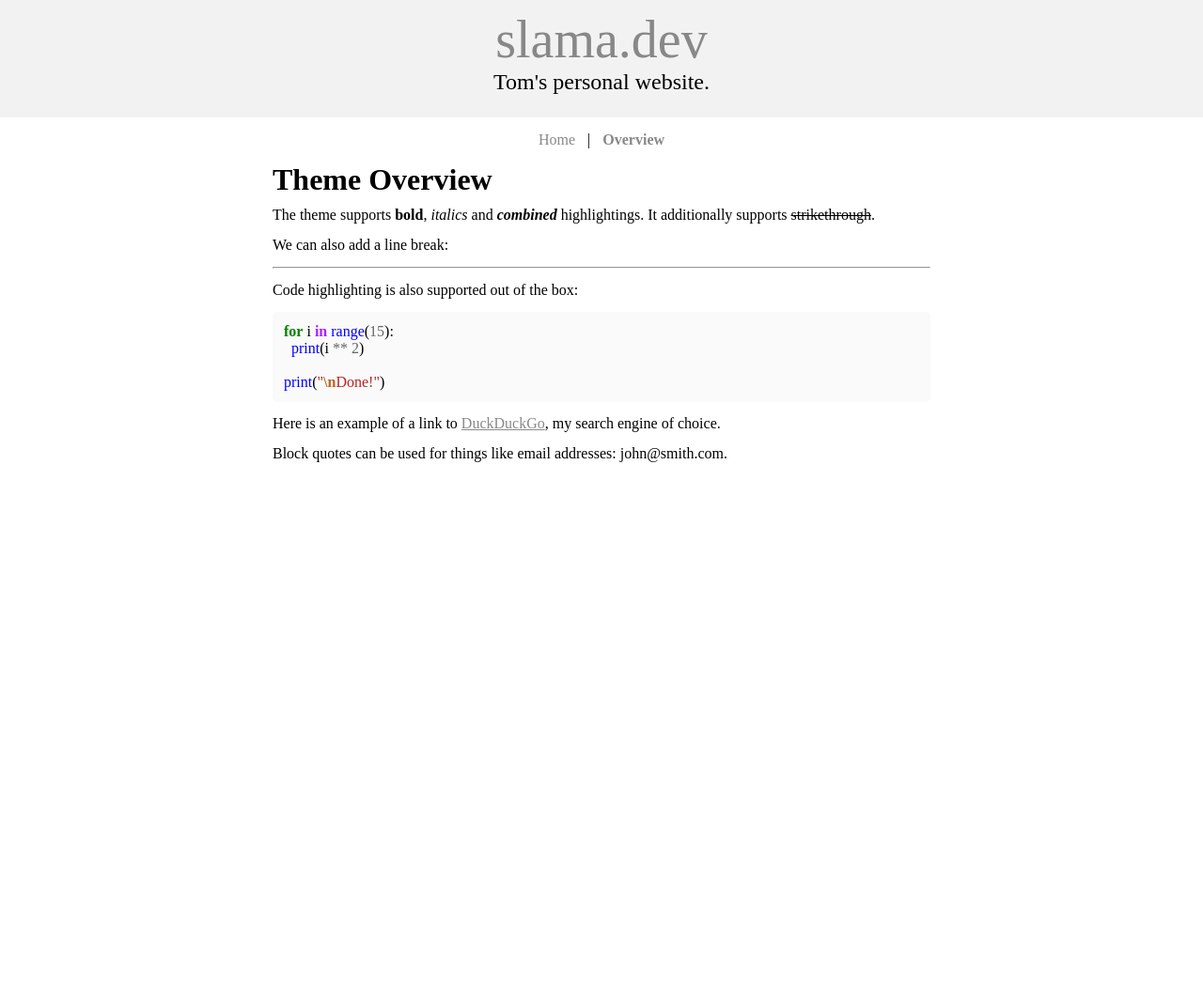
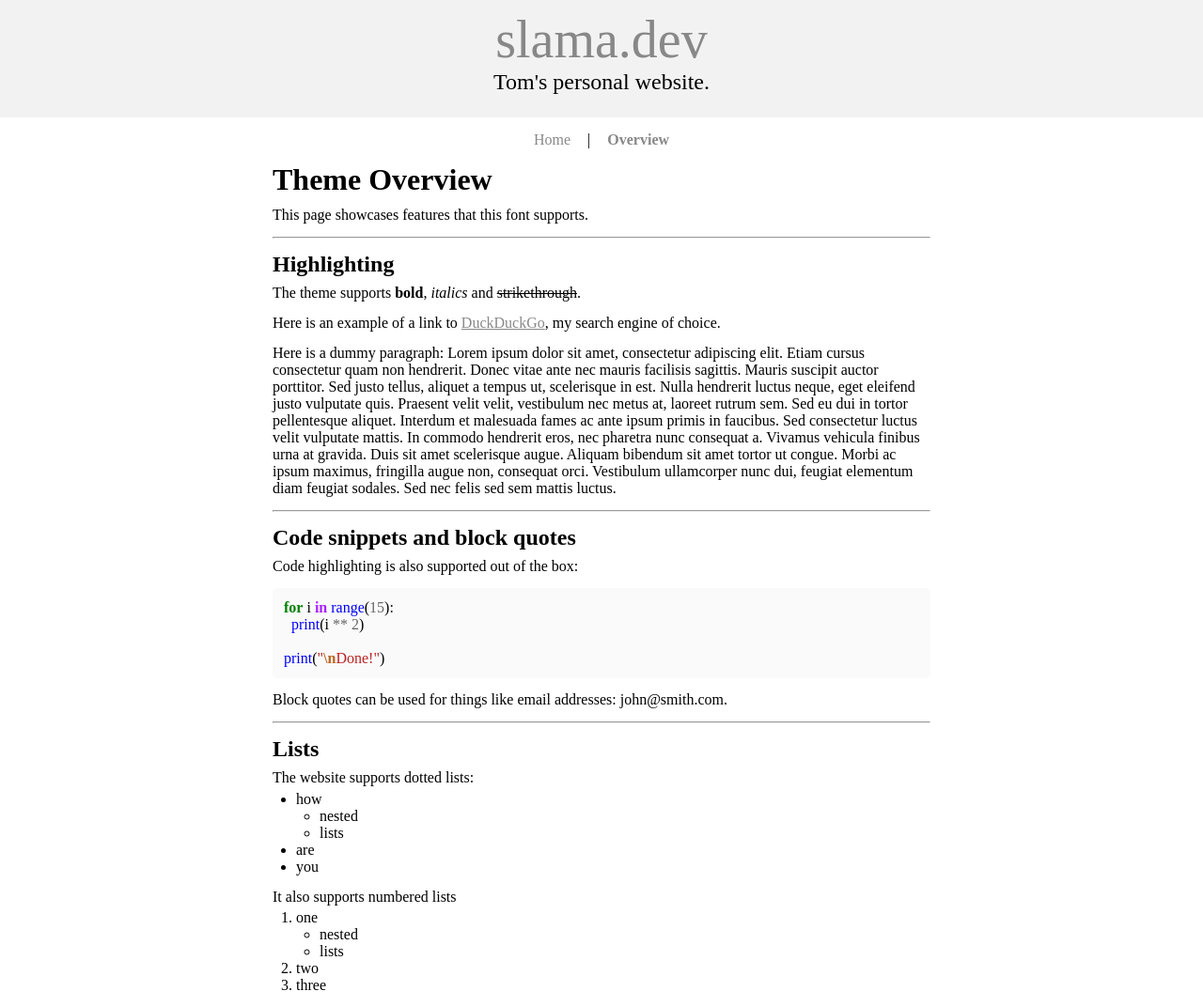
Before and after one commit to xiaoxiae/slama.dev, a Jekyll site: the page built from overview.md, in a window 1280 px wide. Shown: the whole page at 94% size. Built offline with Jekyll 4.4.1, drawn with Linux system fonts in a browser that asks for light colours; some web fonts are replaced; before the commit the page ends 900 px from its top, so only the background shows below that.

Commit message:
add support for ordered and unordered lists

````diff
--- a/_sass/_main.scss
+++ b/_sass/_main.scss
@@ -19,7 +19,7 @@ $website-padding: 25px;  // left/right padding of website content
 $header-padding: 10px;           // top/bottom padding of header
 $navigation-padding: 15px;       // top/bottom padding of navbar
 
-$navigation-item-spacing: 18px;  // spacing between each of the navigation items
+$navigation-item-spacing: 28px;  // spacing between each of the navigation items
 
 $title-size: 350%;
 $description-size: 150%;
@@ -109,9 +109,15 @@ body {
   font-family:"Fira Sans";
   font-weight: 300;
 
-  ul {
-    list-style-type: circle;
+  ul, ol {
     padding-left: $list-item-left-padding;
+    margin-top: -$line-spacing / 1.5;
+    padding-bottom: $line-spacing;
+  }
+
+  ul ul, ol ul {
+    margin: 0;
+    padding-bottom: 0;
   }
 
   p, hr {margin-bottom: $line-spacing;}
--- a/overview.md
+++ b/overview.md
@@ -5,12 +5,21 @@ permalink: /overview/
 ---
 
 # Theme Overview
-
-The theme supports **bold**, _italics_ and **_combined_** highlightings. It additionally supports ~~strikethrough~~.
-
-We can also add a line break:
+This page showcases features that this font supports.
 
 ---
+
+## Highlighting
+
+The theme supports **bold**, _italics_ and ~~strikethrough~~.
+
+Here is an example of a link to [DuckDuckGo](https://www.duck.com/), my search engine of choice.
+
+Here is a dummy paragraph: Lorem ipsum dolor sit amet, consectetur adipiscing elit. Etiam cursus consectetur quam non hendrerit. Donec vitae ante nec mauris facilisis sagittis. Mauris suscipit auctor porttitor. Sed justo tellus, aliquet a tempus ut, scelerisque in est. Nulla hendrerit luctus neque, eget eleifend justo vulputate quis. Praesent velit velit, vestibulum nec metus at, laoreet rutrum sem. Sed eu dui in tortor pellentesque aliquet. Interdum et malesuada fames ac ante ipsum primis in faucibus. Sed consectetur luctus velit vulputate mattis. In commodo hendrerit eros, nec pharetra nunc consequat a. Vivamus vehicula finibus urna at gravida. Duis sit amet scelerisque augue. Aliquam bibendum sit amet tortor ut congue. Morbi ac ipsum maximus, fringilla augue non, consequat orci. Vestibulum ullamcorper nunc dui, feugiat elementum diam feugiat sodales. Sed nec felis sed sem mattis luctus.
+
+---
+
+## Code snippets and block quotes
 
 Code highlighting is also supported out of the box:
 
@@ -21,6 +30,21 @@ for i in range(15):
 print("\nDone!")
 ```
 
-Here is an example of a link to [DuckDuckGo](https://www.duck.com/), my search engine of choice.
+Block quotes can be used for things like email addresses: `john@smith.com`.
 
-Block quotes can be used for things like email addresses: `john@smith.com`.
+---
+
+## Lists
+The website supports dotted lists:
+- how
+  - nested
+  - lists
+- are
+- you
+
+It also supports numbered lists
+1. one
+  - nested
+  - lists
+2. two
+3. three
````
